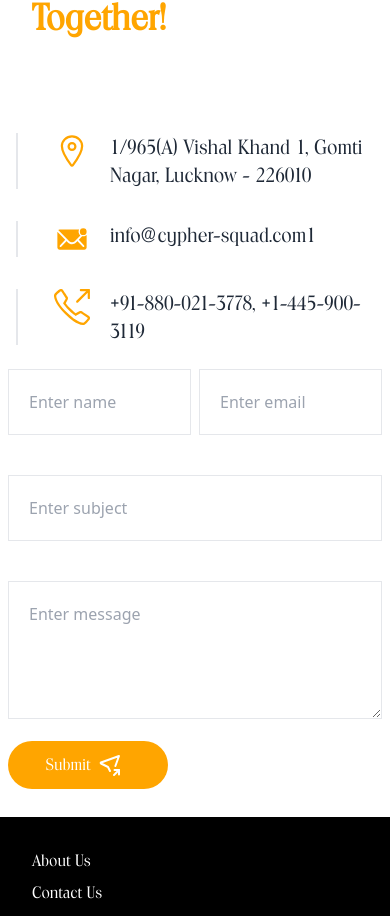
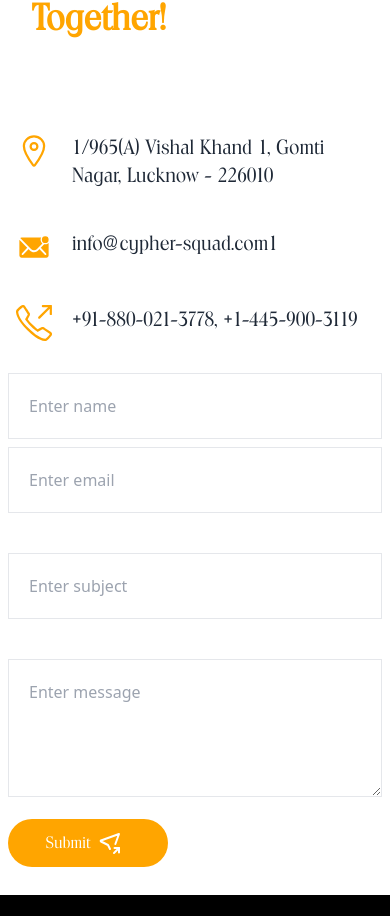
Before and after one commit to AnujWebDev/Software_Project, a React (Vite) app: page /contact in a window 390 px wide. Shown: the part 816-1732 px from the top of the page. Built offline with nearby package versions, Linux system fonts and the light colour scheme.

Commit message:
changes in contact us form

```diff
--- a/src/pages/Brand.jsx
+++ b/src/pages/Brand.jsx
@@ -109,7 +109,7 @@ const Brand = () => {
               style={{
                 fontFamily: "PT Sans, sans-serif",
               }}
-              className="py-6 ml-20 mb-20 text-2xl"
+              className="py-6 ml-0 lg:ml-20 mb-20 text-2xl"
             >
               Making your business a lasting digital success isn't easy. Our full-services digital team can design and fuel your full-fledged difital marketing plans.
             </p>
--- a/src/pages/Contact.jsx
+++ b/src/pages/Contact.jsx
@@ -87,57 +87,70 @@ const Contact = () => {
           <div className="md:w-1/2">
             <div className="">
               <div className="p-4 flex items-center">
-          <div className="border-l-2 flex pl-4">
-            <strong><IoLocationOutline className="text-4xl  hover:text-primary text-primary mx-5"/></strong>
-            <p className="text-left text-xl font-bodyFont hover:text-primary"> 1/965(A) Vishal Khand 1, Gomti Nagar, Lucknow - 226010</p>
+                <div className=" mb-2 lg:mb-10 flex pl-0 lg:pl-4">
+                  <strong>
+                    <IoLocationOutline className="text-4xl  hover:text-primary text-primary mr-5 lg:mr-0 mx-0 lg:mx-5" />
+                  </strong>
+                  <p className="text-left text-xl font-bodyFont hover:text-primary">
+                    {" "}
+                    1/965(A) Vishal Khand 1, Gomti Nagar, Lucknow - 226010
+                  </p>
                 </div>
               </div>
 
               <div className="p-4 flex items-center">
-          <div className="border-l-2 flex pl-4">
-            <strong><IoIosMailUnread className="text-4xl font-bodyFont hover:text-primary text-primary mx-5"/></strong>
-            <p  className="text-left text-xl font-bodyFont hover:text-primary ">info@cypher-squad.com1</p>
+                <div className=" mb-2 lg:mb-10 flex pl-0 lg:pl-4">
+                  <strong>
+                    <IoIosMailUnread className="text-4xl font-bodyFont hover:text-primary text-primary mr-5 lg:mr-0  mx-0 lg:mx-5" />
+                  </strong>
+                  <p className="text-left text-xl font-bodyFont hover:text-primary ">
+                    info@cypher-squad.com1
+                  </p>
                 </div>
               </div>
               <div className="p-4 flex items-center">
-          <div className="border-l-2 flex pl-4">
-            <strong><SlCallOut className="text-4xl font-bodyFont text-primary hover:text-primary mx-5"/></strong>
-            <p  className="text-left text-xl font-bodyFont hover:text-primary">+91-880-021-3778, +1-445-900-3119</p>
+                <div className=" mb-2 lg:mb-10 flex pl-0 lg:pl-4">
+                  <strong>
+                    <SlCallOut className="text-4xl font-bodyFont mr-5 lg:mr-0 mx-0 lg:mx-5 text-primary hover:text-primary " />
+                  </strong>
+                  <p className="text-left text-xl font-bodyFont hover:text-primary">
+                    +91-880-021-3778, +1-445-900-3119
+                  </p>
                 </div>
               </div>
             </div>
           </div>
           <div className="md:w-1/2">
-      <div className="w-full p-2 col-span-2">
+            <div class="w-full p-2 col-span-2">
               <form>
-          <div className="mb-10 flex gap-2 justify-center">
+                <div class="mb-10 flex flex-col sm:flex-row gap-2 justify-center">
                   <input
                     type="text"
-              className="w-full border p-5 bg-transparent outline-none"
+                    class="w-auto lg:w-full p-5 border bg-transparent outline-none"
                     placeholder="Enter name"
                     data-aos="fade-up"
                     data-aos-duration="1000"
                   />
                   <input
                     type="email"
-              className="w-full border p-5 bg-transparent outline-none"
+                    class="w-auto lg:w-full border p-5 bg-transparent outline-none"
                     placeholder="Enter email"
                     data-aos="fade-up"
                     data-aos-duration="1000"
                   />
                 </div>
-          <div className="mb-10">
+                <div class="mb-10">
                   <input
                     type="text"
-              className="w-full border p-5 bg-transparent outline-none"
+                    class="w-full border p-5 bg-transparent outline-none"
                     placeholder="Enter subject"
                     data-aos="fade-up"
                     data-aos-duration="1000"
                   />
                 </div>
-          <div className="mb-4">
+                <div class="mb-4">
                   <textarea
-              className="w-full border p-5 bg-transparent outline-none"
+                    class="w-full border p-5 bg-transparent outline-none"
                     placeholder="Enter message"
                     cols="30"
                     rows="4"
@@ -146,14 +159,14 @@ const Contact = () => {
                   ></textarea>
                 </div>
 
-          <div className="mt-4 ">
+                <div class="mt-4">
                   <button
                     type="submit"
-              className="bg-primary font-bodyFont p-3 w-40 mb-5  flex justify-center rounded-full hover:bg-gray-500 hover:text-white hover:no-underline text-white text-center"
+                    class="bg-primary font-bodyFont p-3 w-40 mb-5  flex justify-center rounded-full hover:bg-gray-500 hover:text-white hover:no-underline text-white text-center"
                     data-aos="fade-up"
                     data-aos-duration="1000"
                   >
-              Submit <TbLocationShare className="text-2xl mx-2"/>
+                    Submit <TbLocationShare class="text-2xl mx-2" />
                   </button>
                 </div>
               </form>
@@ -161,7 +174,6 @@ const Contact = () => {
           </div>
         </div>
       </div>
-
     </div>
   );
 };
--- a/src/pages/Devops.jsx
+++ b/src/pages/Devops.jsx
@@ -97,7 +97,7 @@ const Devops = () => {
             data-aos="fade-right"
             data-aos-duration="1000"
             data-aos-easing="ease-in-sine"
-              className="py-6 text-2xl ml-20 font-bodyFont"
+              className="py-6 text-2xl ml-0 lg:ml-20 font-bodyFont"
             >
               Share ownership and enjoy collaborative steps as together we shorten the software development life cycle for your business.
 
--- a/src/pages/Far.jsx
+++ b/src/pages/Far.jsx
@@ -14,7 +14,7 @@ const Far = () => {
           data-aos-duration="500"
           data-aos-easing="ease-in-sine"
           style={{whiteSpace:'nowrap'}}
-          className="text-3xl font-bodyFont md:text-3xl p-5 lg:p-20 lg:text-6xl font-extrabold py-6"
+          className="text-3xl font-bodyFont md:text-3xl p-5 lg:pl-20 lg:text-6xl font-extrabold "
         >
           You've made it this far......
         </h1>
@@ -22,7 +22,7 @@ const Far = () => {
           data-aos="fade-up"
           data-aos-duration="1000"
           data-aos-easing="ease-in-sine"
-          className="text-base font-bodyFont md:text-lg p-5  lg:p-20 py-6"
+          className="text-base font-bodyFont md:text-lg p-5  lg:pl-20"
         >
           “Leading provider of technology-driven digital marketing solutions, we
           take pride in crafting customized strategies for our clients based on
```
Lines whose indentation alone changed are shown as unchanged.
